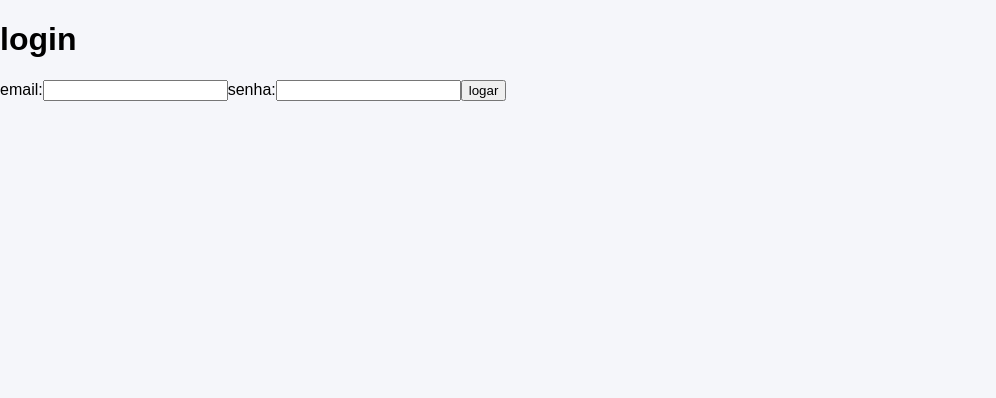
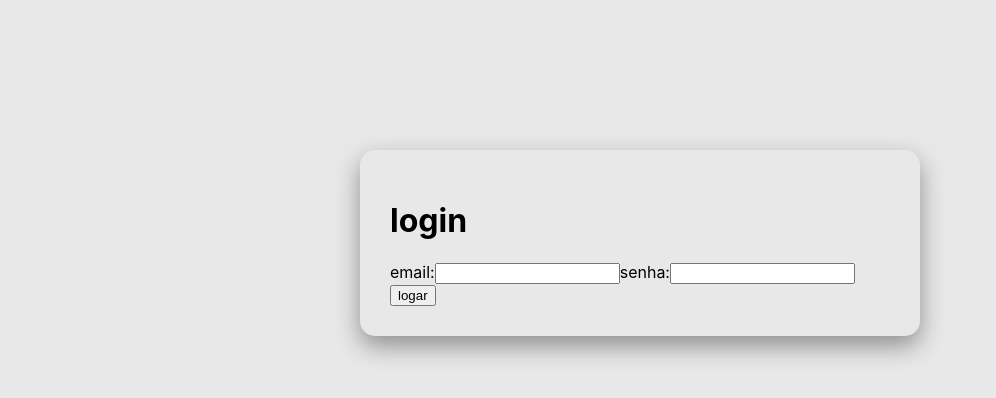
Before and after one commit to gabrielpassos2008/curso-React, a React (Create React App) app in the folder primeiro-react/: page / in a window 1280 px wide. Shown: the top 398 px of the page, without its empty margins (0-996 px from the left). Built offline with nearby package versions, Linux system fonts and the light colour scheme.

Commit message:
- ajuste no leyout da pagina

```diff
--- a/primeiro-react/src/App.css
+++ b/primeiro-react/src/App.css
@@ -1,5 +1,8 @@
 body {
-    font-family: Arial, Helvetica, sans-serif;
-    background: #f5f6fa;
-    margin: 0;
+    width: 500px;
+    background: #e8e8e8;
+    padding: 30px;
+    border-radius: 15px;
+    box-shadow: 0 10px 25px rgba(0, 0, 0, 0.384);
+    margin: 150px auto;
 }
--- a/primeiro-react/src/components/form/formLogin.module.txt
+++ b/primeiro-react/src/components/form/formLogin.module.css
@@ -1,13 +1,13 @@
-label {
+.label {
     margin-top: 10px;
 }
 
-h2 {
+.h2 {
     text-align: center;
     margin-bottom: 10px;
 }
 
-form {
+.form {
     display: flex;
     flex-direction: column;
 }
```
